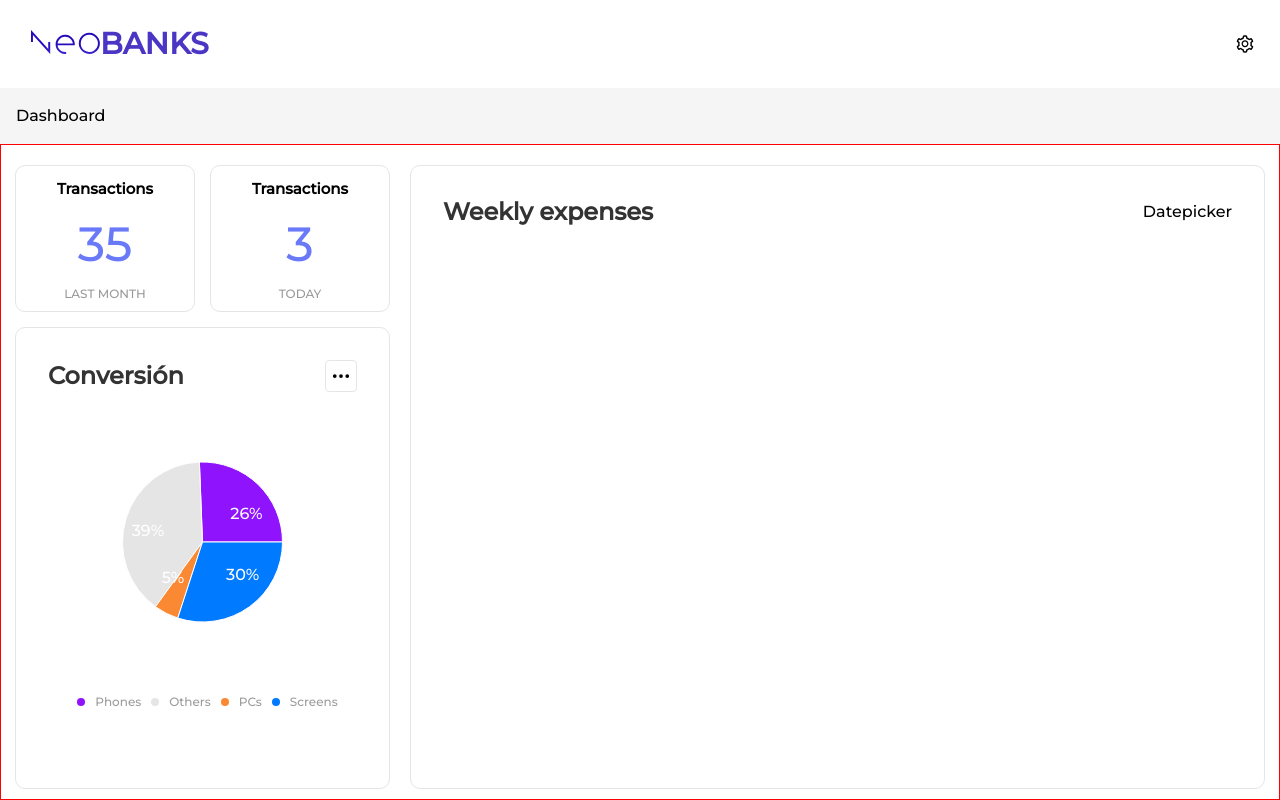
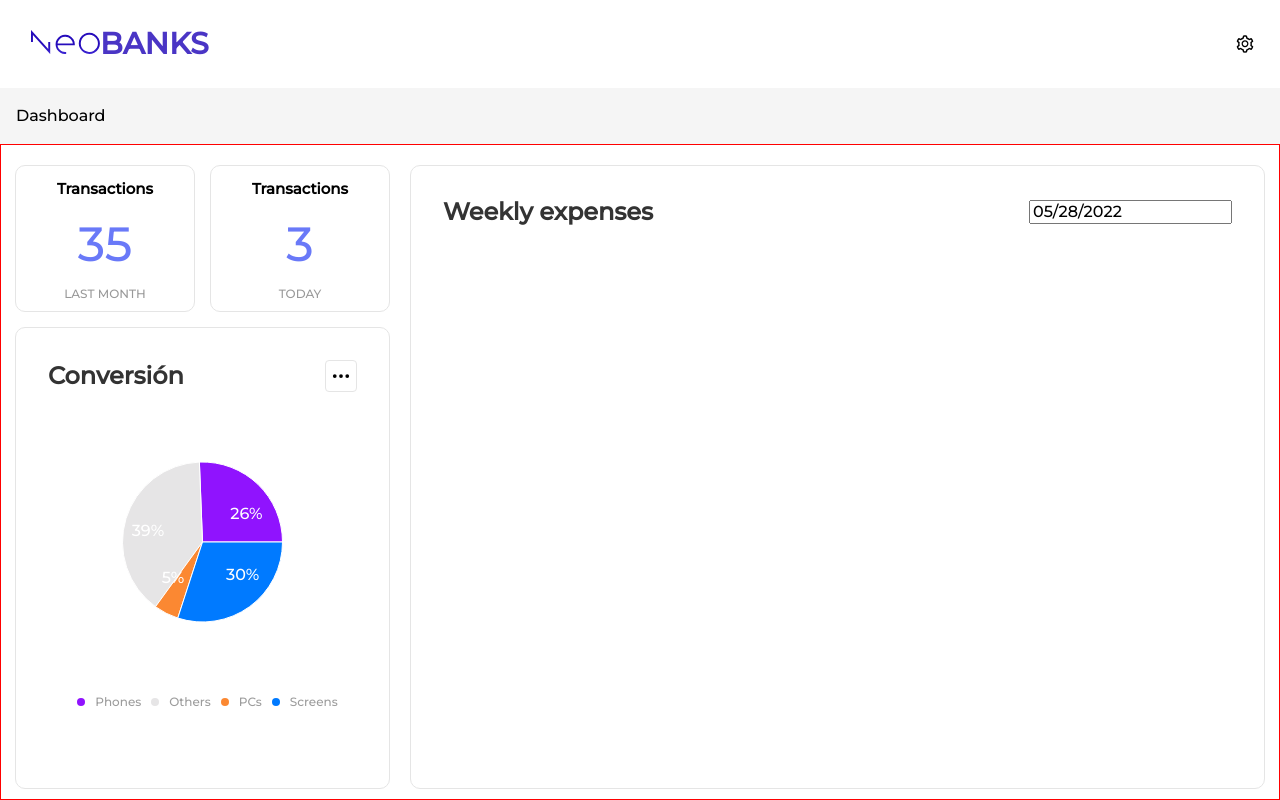
Before and after one commit to bryantamayo1/react-cross-platform-nuwe, a React (Vite) app: page / in a window 1280 px wide. Built offline with nearby package versions, Linux system fonts and the light colour scheme.

Commit message:
Added DatePicker

```diff
--- a/src/components/AreaChartGrpah.tsx
+++ b/src/components/AreaChartGrpah.tsx
@@ -1,3 +1,5 @@
+import { useState } from "react";
+import DatePicker from "react-datepicker";
 import styled from "styled-components";
 
 type AreaChartGrpahProps = {
@@ -5,11 +7,16 @@
 }
 
 export const AreaChartGrpah = ({ title }: AreaChartGrpahProps) => {
+  const [startDate, setStartDate] = useState(new Date());
+
   return (
     <div className="cardDashboard" style={{ marginLeft: 20, padding: 32 }}>
       <div className="containerTitle">
         <div className="title">{title}</div>
-        <div>Datepicker</div>
+        <DatePicker
+          selected={startDate}
+          onChange={(date:Date) => setStartDate(date)}
+        />
       </div>
     </div>
   )
```
Also changed, not shown: package.json (+5 -3 lines), 1 other file (tests, documents, lock files or other folders).
